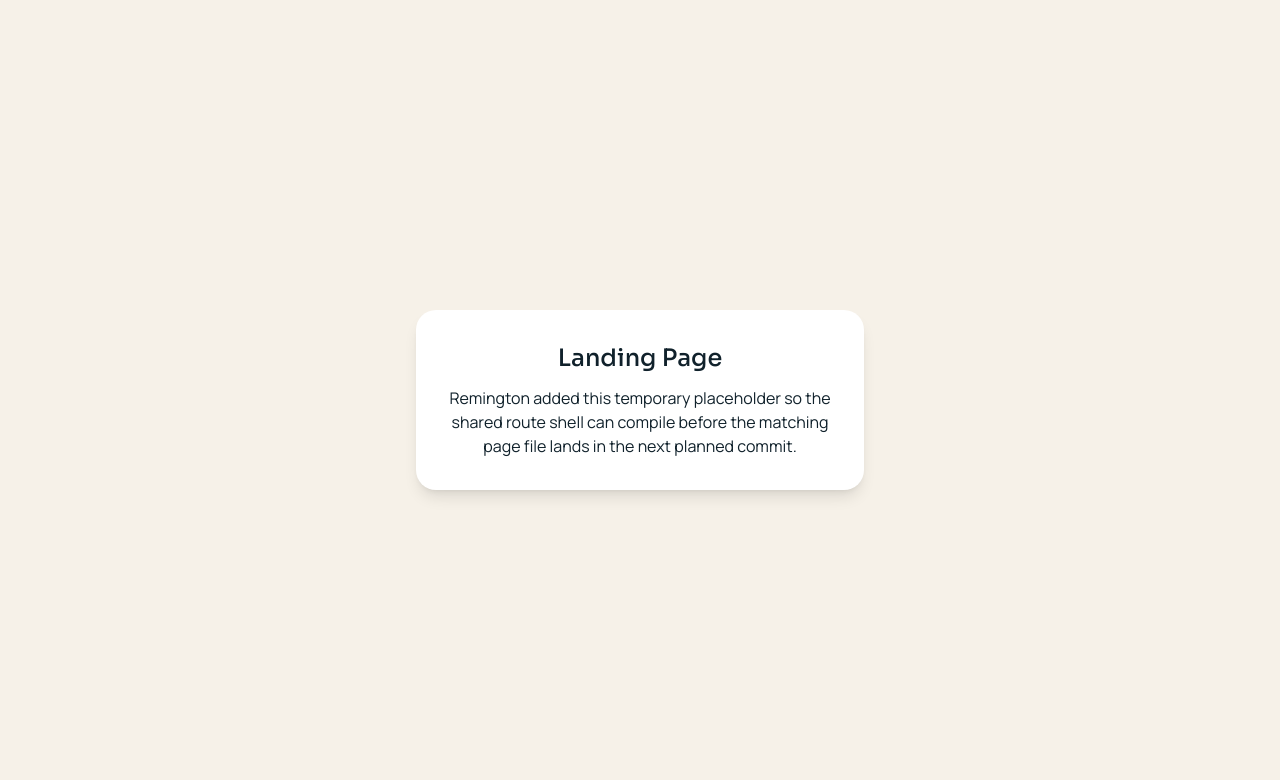
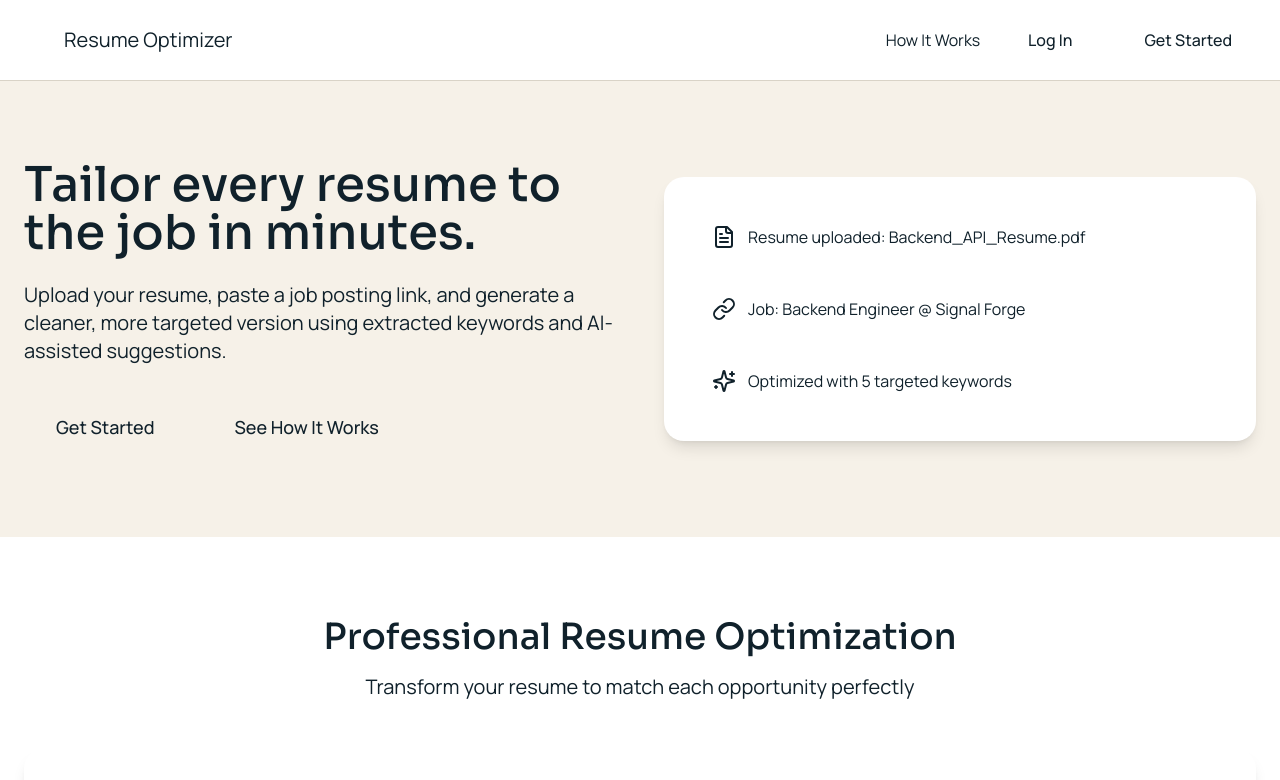
Before and after one commit to Spring-2026-CompE-561/Resume-Optimizer, a React (Vite) app in the folder frontend/: page / in a window 1280 px wide. Shown: the top 780 px of the page. Built offline with nearby package versions, Linux system fonts and the light colour scheme; no server answers.

Commit message:
wire shared routes into app shell

```diff
--- a/frontend/src/app/App.tsx
+++ b/frontend/src/app/App.tsx
@@ -2,37 +2,26 @@
 import { AppProvider } from './context/AppContext';
 import { ProtectedRoute } from './components/ProtectedRoute';
 
+import { LandingPage } from './pages/LandingPage';
 import { SignUpPage } from './pages/SignUpPage';
 import { LoginPage } from './pages/LoginPage';
 import { ForgotPasswordPage } from './pages/ForgotPasswordPage';
 import { ResetLinkSentPage } from './pages/ResetLinkSentPage';
 import { ResetPasswordPage } from './pages/ResetPasswordPage';
+import { DashboardPage } from './pages/DashboardPage';
 import { ResumesPage } from './pages/ResumesPage';
 import { ResumeDetailPage } from './pages/ResumeDetailPage';
 import { JobPostingsPage } from './pages/JobPostingsPage';
 import { JobPostingDetailPage } from './pages/JobPostingDetailPage';
 import { OptimizePage } from './pages/OptimizePage';
-
-function PendingSharedPage({ title }: { title: string }) {
-  return (
-    <div className="min-h-screen bg-background flex items-center justify-center px-6">
-      <div className="bg-white rounded-[20px] shadow-lg p-8 text-center max-w-md w-full">
-        <h1 className="text-2xl mb-3">{title}</h1>
-        <p className="text-muted-foreground">
-          Remington added this temporary placeholder so the shared route shell can compile
-          before the matching page file lands in the next planned commit.
-        </p>
-      </div>
-    </div>
-  );
-}
+import { NotFoundPage } from './pages/NotFoundPage';
 
 export default function App() {
   return (
     <AppProvider>
       <BrowserRouter>
         <Routes>
-          <Route path="/" element={<PendingSharedPage title="Landing Page" />} />
+          <Route path="/" element={<LandingPage />} />
           <Route path="/signup" element={<SignUpPage />} />
           <Route path="/login" element={<LoginPage />} />
           <Route path="/forgot-password" element={<ForgotPasswordPage />} />
@@ -42,7 +31,7 @@
             path="/dashboard"
             element={
               <ProtectedRoute>
-                <PendingSharedPage title="Dashboard" />
+                <DashboardPage />
               </ProtectedRoute>
             }
           />
@@ -86,7 +75,7 @@
               </ProtectedRoute>
             }
           />
-          <Route path="*" element={<PendingSharedPage title="Page Not Found" />} />
+          <Route path="*" element={<NotFoundPage />} />
         </Routes>
       </BrowserRouter>
     </AppProvider>
```
